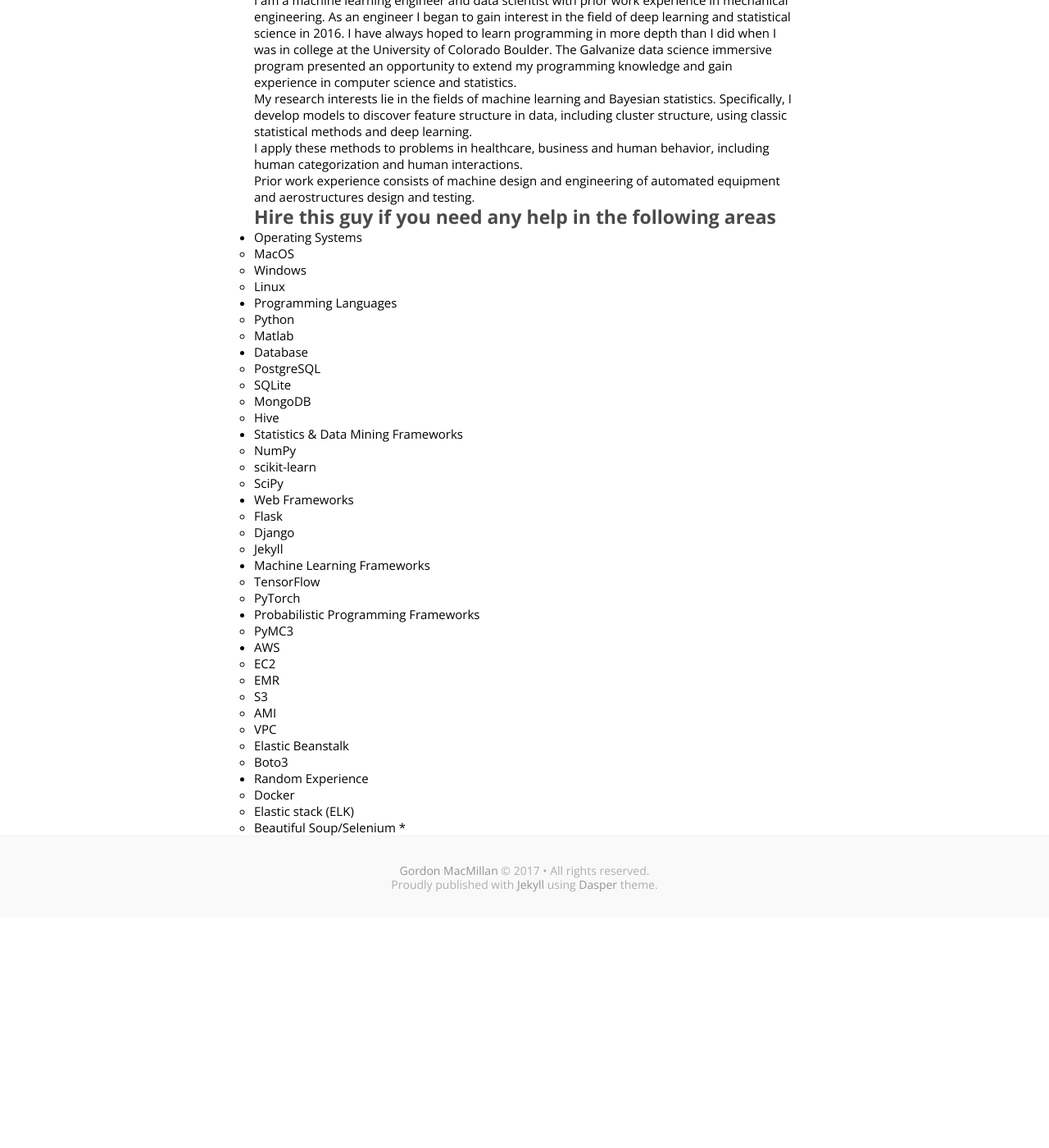
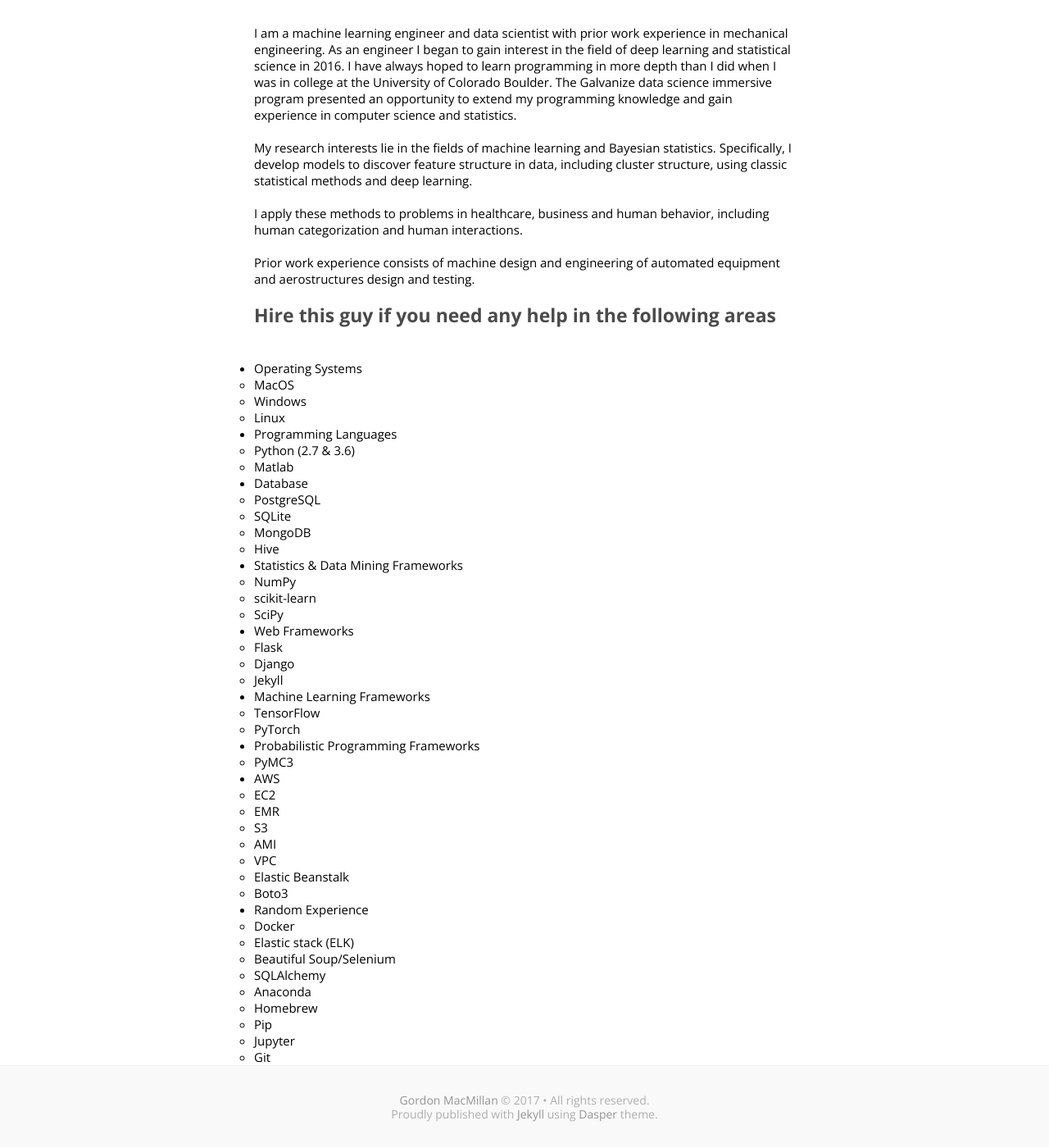
Before and after one commit to GdMacmillan/GdMacmillan.github.io, a Jekyll site: the page built from about.md, in a window 1280 px wide and 1400 px high, scrolled down 156 px. Shown: the whole window at 82% size. Built offline with Jekyll 4.4.1, drawn with Linux system fonts in a browser that asks for light colours; some web fonts are replaced; before the commit the page ends 1276 px from its top, so only the background shows below that.

Commit message:
more fixes to syntax in about page

```diff
--- a/about.md
+++ b/about.md
@@ -2,74 +2,71 @@
 layout: default
 ---
 # About Gordon MacMillan
-
-
+<br>
+<br>
 I am a machine learning engineer and data scientist with prior work experience in mechanical engineering. As an engineer I began to gain interest in the field of deep learning and statistical science in 2016. I have always hoped to learn programming in more depth than I did when I was in college at the University of Colorado Boulder. The Galvanize data science immersive program presented an opportunity to extend my programming knowledge and gain experience in computer science and statistics.
-
-
+<br>
+<br>
 My research interests lie in the fields of machine learning and Bayesian statistics. Specifically, I develop models to discover feature structure in data, including cluster structure, using classic statistical methods and deep learning.
-
-
+<br>
+<br>
 I apply these methods to problems in healthcare, business and human behavior, including human categorization and human interactions.
-
-
+<br>
+<br>
 Prior work experience consists of machine design and engineering of automated equipment and aerostructures design and testing.
-
-
+<br>
+<br>
 ### Hire this guy if you need any help in the following areas
-
-
-* Operating Systems
-  * MacOS
-  * Windows
-  * Linux
-
-
-* Programming Languages
-  * Python
-  * Matlab
-
-
-* Database
-  * PostgreSQL
-  * SQLite
-  * MongoDB
-  * Hive
-
-
-* Statistics & Data Mining Frameworks
-  * NumPy
-  * scikit-learn
-  * SciPy
-
-
-* Web Frameworks
-  * Flask
-  * Django
-  * Jekyll
-
-
-* Machine Learning Frameworks
-  * TensorFlow
-  * PyTorch
-
-
-* Probabilistic Programming Frameworks
-  * PyMC3
-
-
-* AWS
-  * EC2
-  * EMR
-  * S3
-  * AMI
-  * VPC
-  * Elastic Beanstalk
-  * Boto3
-
-
-* Random Experience
-  * Docker
-  * Elastic stack (ELK)
-  * Beautiful Soup/Selenium
-  *
+<br>
+<br>
++ Operating Systems
+  - MacOS
+  - Windows
+  - Linux
+<br>
++ Programming Languages
+  - Python (2.7 & 3.6)
+  - Matlab
+<br>
++ Database
+  - PostgreSQL
+  - SQLite
+  - MongoDB
+  - Hive
+<br>
++ Statistics & Data Mining Frameworks
+  - NumPy
+  - scikit-learn
+  - SciPy
+<br>
++ Web Frameworks
+  - Flask
+  - Django
+  - Jekyll
+<br>
++ Machine Learning Frameworks
+  - TensorFlow
+  - PyTorch
+<br>
++ Probabilistic Programming Frameworks
+  - PyMC3
+<br>
++ AWS
+  - EC2
+  - EMR
+  - S3
+  - AMI
+  - VPC
+  - Elastic Beanstalk
+  - Boto3
+<br>
++ Random Experience
+  - Docker
+  - Elastic stack (ELK)
+  - Beautiful Soup/Selenium
+  - SQLAlchemy
+  - Anaconda
+  - Homebrew
+  - Pip
+  - Jupyter
+  - Git
```
